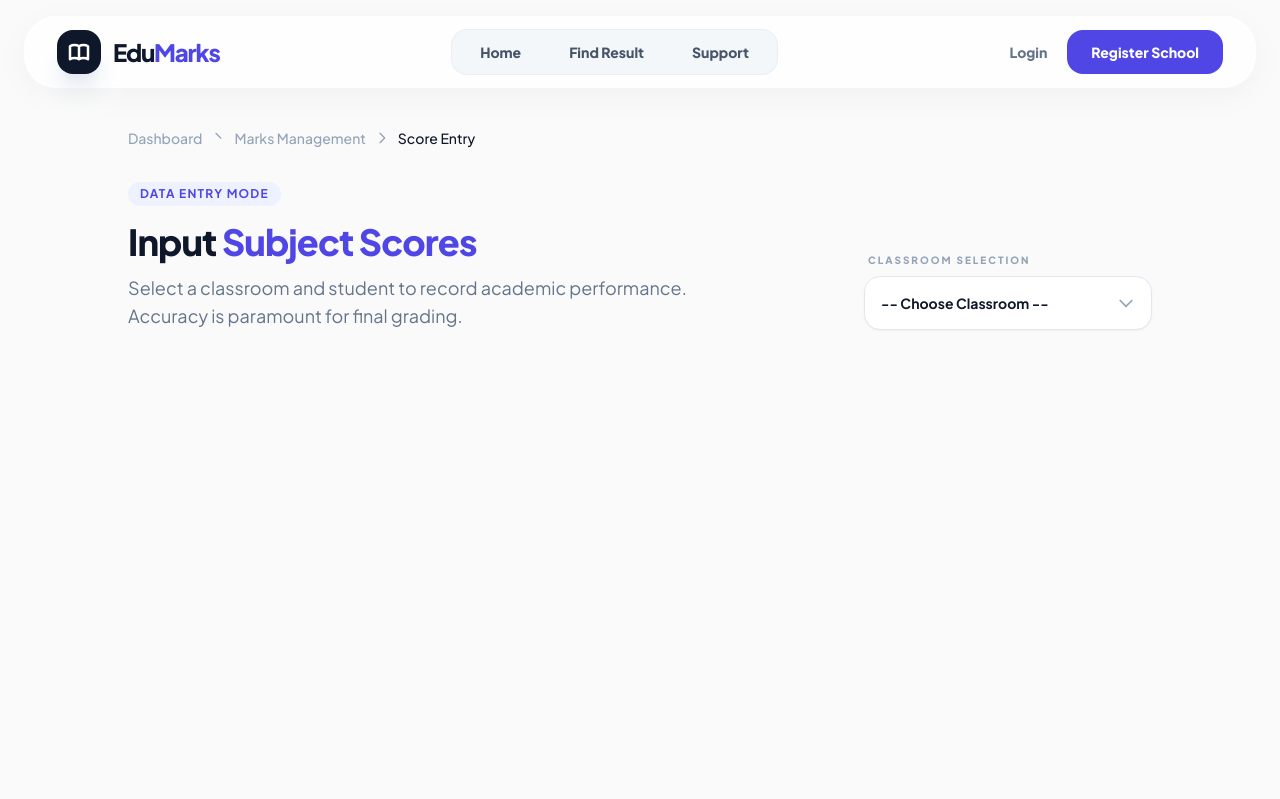
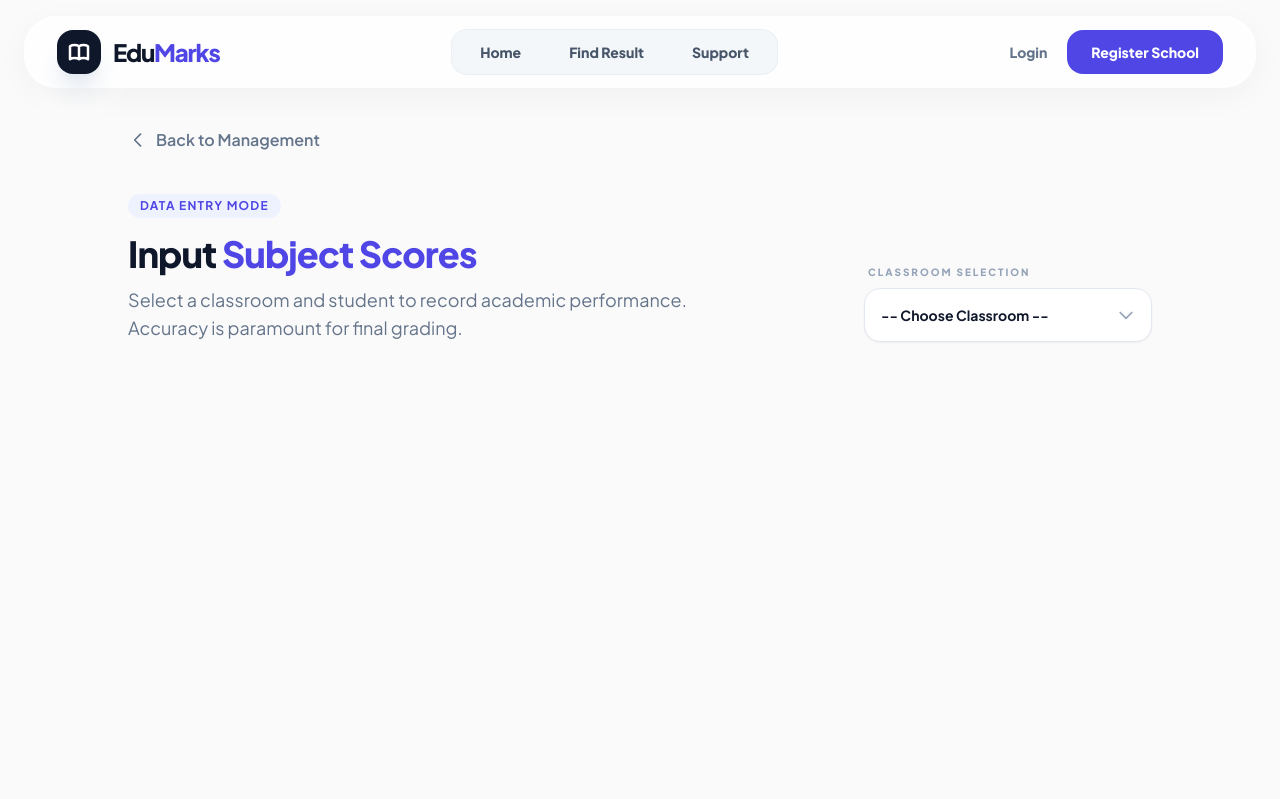
Before and after one commit to rahulacharya1/MarksheetGenerator, a Django app: template marksheet/core/templates/institute/marks/addmarks.html in a window 1280 px wide. Shown: the top 799 px of the page. Run offline with Django 5.2, Linux system fonts and the light colour scheme; the template is opened without the code that fills it, so the values that code supplies are empty; some libraries are stand-ins or nearby versions.

Commit message:
Improve addmarks page

```diff
--- a/marksheet/core/templates/institute/marks/addmarks.html
+++ b/marksheet/core/templates/institute/marks/addmarks.html
@@ -5,13 +5,12 @@
 
     <div class="max-w-5xl mx-auto">
 
-        <nav class="flex mb-8 items-center gap-2 text-sm font-medium text-slate-400">
-            <a href="{% url 'dashboard' %}" class="hover:text-indigo-600 transition-colors">Dashboard</a>
-            <svg class="w-4 h-4" fill="none" stroke="currentColor" viewBox="0 0 24 24"><path d="M9 5l7 7-7-7" stroke-width="2" stroke-linecap="round" stroke-linejoin="round"/></svg>
-            <a href="" class="hover:text-indigo-600 transition-colors">Marks Management</a>
-            <svg class="w-4 h-4" fill="none" stroke="currentColor" viewBox="0 0 24 24"><path d="M9 5l7 7-7 7" stroke-width="2" stroke-linecap="round" stroke-linejoin="round"/></svg>
-            <span class="text-slate-900">Score Entry</span>
-        </nav>
+        <div class="flex items-center mb-10">
+            <a href="{% url 'managemarks' %}" class="group flex items-center gap-2 text-slate-500 hover:text-indigo-600 font-semibold transition-colors">
+                <svg class="w-5 h-5 transform group-hover:-translate-x-1 transition-transform" fill="none" stroke="currentColor" viewBox="0 0 24 24"><path stroke-linecap="round" stroke-linejoin="round" stroke-width="2" d="M15 19l-7-7 7-7"/></svg>
+                Back to Management
+            </a>
+        </div>
 
         <div class="flex flex-col md:flex-row md:items-end justify-between gap-6 mb-12">
             <div>
```
